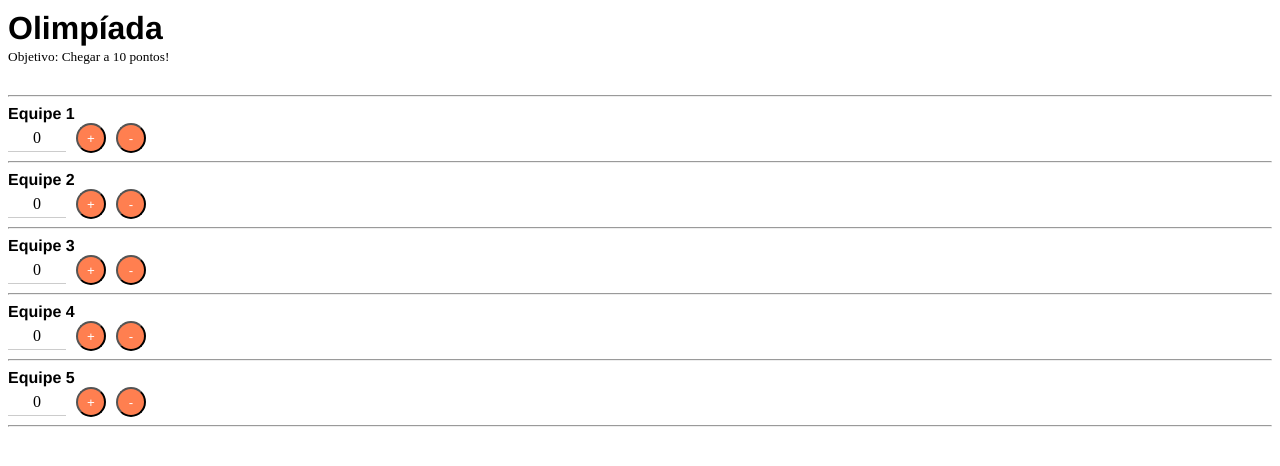
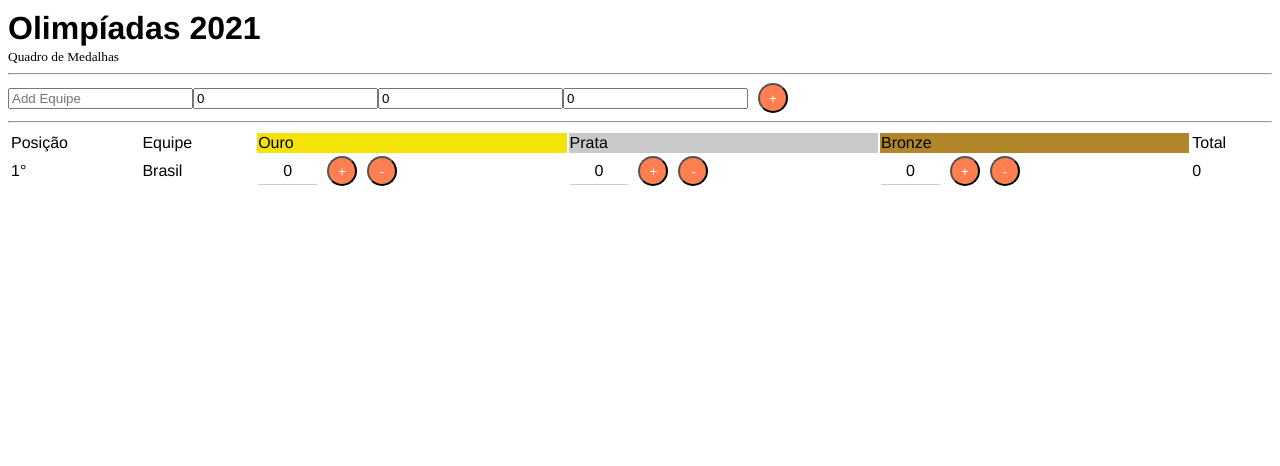
Before and after one commit to vlimonti/OlimpiadaVue, a Vue app: page / in a window 1280 px wide. Shown: the top 466 px of the page. Built offline with nearby package versions, Linux system fonts and the light colour scheme.

Commit message:
Ajuste Olimpiada

```diff
--- a/src/App.vue
+++ b/src/App.vue
@@ -1,22 +1,12 @@
 <template>
   <div id="app">
     <div class="titulo">
-      <h1>Olimpíada</h1>
-      <small>Objetivo: Chegar a 10 pontos!</small>
+      <h1>Olimpíadas 2021</h1>
+      <small>Quadro de Medalhas</small>
+      <hr>
+      <app-quadro></app-quadro>
     </div>
-    <div>
-      <hr>
-      <label>Equipe 1</label><app-contador></app-contador>
-      <hr>
-      <label>Equipe 2</label><app-contador></app-contador>
-      <hr>
-      <label>Equipe 3</label><app-contador></app-contador>
-      <hr>
-      <label>Equipe 4</label><app-contador></app-contador>
-      <hr>
-      <label>Equipe 5</label><app-contador></app-contador>
-      <hr>
-    </div>
+
   </div>
 </template>
 
--- a/src/Contador.vue
+++ b/src/Contador.vue
@@ -1,60 +1,68 @@
 <template>
-  <div class="contador">
-    <span>{{ contador }}</span>
-    <button @click="adicionar">+</button>
-    <button @click="subtrair">-</button>
-    <div v-if="result == true"
-        :class="cls"
-        class="resultado">{{ msg }}</div>
-  </div>
+    <tbody class="contador">
+        <tr v-for="(team, index) in sortedTeams" :key="team.id">
+            <td>{{ index+1 }}°</td>
+            <td>{{ team.nome }}</td>
+            <td>
+                <span>{{ team.medalhas.ouro }}</span>
+                <button @click="adicionar('ouro', team.id)">+</button>
+                <button @click="subtrair('ouro', team.id)">-</button>
+            </td>
+            <td>
+                <span>{{ team.medalhas.prata }}</span>
+                <button @click="adicionar('prata', team.id)">+</button>
+                <button @click="subtrair('prata', team.id)">-</button>
+            </td>
+            <td>
+                <span>{{ team.medalhas.bronze }}</span>
+                <button @click="adicionar('bronze', team.id)">+</button>
+                <button @click="subtrair('bronze', team.id)">-</button>
+            </td>
+            <td>{{ team.medalhas.total }}</td>
+        </tr>
+    </tbody>
 </template>
 
 <script>
-let posicao = 0;
+
 
 export default {
-    data() {
-        return {
-        contador: 0,
-        result: false,
-        msg: '',
-        cls: ''
-        }
-    },
-    computed: {
-        hasResult() {
-            return this.contador == 10
+    props: {
+        teams: {
+            type: Array,
+            required: true,
         }
     },
     methods: {
-        adicionar() {
-            if (this.result == false) {
-                this.contador++
+        adicionar(medalha, idTeam) {
+            for(var i=0; i < this.teams.length; i++) {
+                if(this.teams[i].id === idTeam) {
+                    this.teams[i].medalhas[medalha]++
+                    this.teams[i].medalhas.total++
+                }
             }
         },
-        subtrair() {
-            if (this.result == false) {
-                if (this.contador > 0) {
-                    this.contador--
+        subtrair(medalha, idTeam) {
+            for(var i=0; i < this.teams.length; i++) {
+                if(this.teams[i].id === idTeam) {
+                    if (this.teams[i].medalhas[medalha] > 0) {
+                        this.teams[i].medalhas[medalha]--
+                        this.teams[i].medalhas.total--
+                    }
                 }
             }
-        }
+        },
     },
-    watch: {
-        hasResult(value) {
-            if (value)
-                posicao++
-                this.msg = posicao+"° Lugar"
-                this.result = true
-                if(posicao == 1)
-                    this.cls = 'ouro'
-                else if(posicao == 2)
-                    this.cls = 'prata'
-                else if (posicao == 3)
-                    this.cls = 'bronze'
-                else
-                    this.cls = ''
-        }
+    computed: {
+        sortedTeams: function (){
+            return this.teams.slice().sort(function(a, b){
+                if (a.medalhas.total > b.medalhas.total)
+                    return -1
+                if (a.medalhas.total < b.medalhas.total)
+                    return 1
+                return 0
+            });
+        },
     }
 }
 </script>
--- /dev/null
+++ b/src/Quadro.vue
@@ -0,0 +1,115 @@
+<template>
+  <div class="contador">
+      <input type="text" v-model="newTeam" placeholder="Add Equipe">
+      <input type="number" v-model="newOuro" placeholder="Qtde Ouro">
+      <input type="number" v-model="newPrata" placeholder="Qtde Prata">
+      <input type="number" v-model="newBronze" placeholder="Qtde Bronze">
+      <button @click="addEquipe()">+</button>
+      <hr>
+      <table class="tabela-medalhas">
+          <thead>
+              <tr>
+                  <td>Posição</td>
+                  <td>Equipe</td>
+                  <td class="ouro">Ouro</td>
+                  <td class="prata">Prata</td>
+                  <td class="bronze">Bronze</td>
+                  <td>Total</td>
+              </tr>
+          </thead>
+          <app-contador :teams="equipe"></app-contador>
+      </table>
+  </div>
+</template>
+
+<script>
+import Contador from './Contador.vue'
+
+export default {
+    data: function () {
+        return {
+            equipe: [{
+                id: 1,
+                nome: "Brasil",
+                medalhas: {
+                    ouro: 0,
+                    prata: 0,
+                    bronze: 0,
+                    total: 0
+                }
+            }],
+            newId: 2,
+            newTeam: '',
+            newOuro: 0,
+            newPrata: 0,
+            newBronze: 0
+        };
+    },
+    components: {
+        appContador: Contador
+    },
+    methods: {
+        addEquipe() {
+            let qtdOuro = this.newOuro < 0 ? 0 : this.newOuro
+            let qtdPrata = this.newPrata < 0 ? 0 : this.newPrata
+            let qtdBronze = this.newBronze < 0 ? 0 : this.newBronze
+
+            this.equipe.push({
+                id: this.newId++,
+                nome: this.newTeam,
+                medalhas: {
+                    ouro: qtdOuro,
+                    prata: qtdPrata,
+                    bronze: qtdBronze,
+                    total: (parseInt(qtdOuro) + parseInt(qtdPrata) + parseInt(qtdBronze))
+                }
+            });
+        }
+    }
+}
+</script>
+
+<style>
+    .contador span {
+    border-bottom: 1px solid #ccc;
+    height: 30px;
+    padding: 5px 25px;
+    }
+
+    .contador button {
+    height: 30px;
+    width: 30px;
+    border-radius: 15px;
+    background-color: coral;
+    color: white;
+    margin-left: 10px;
+    outline: none;
+    }
+
+    .resultado {
+        background-color: white;
+        color: black;
+        font-family: 'Franklin Gothic Medium', 'Arial Narrow', Arial, sans-serif;
+        width:20%;
+    }
+
+    .ouro {
+        background-color: rgb(243, 227, 6);
+        color: black;
+    }
+
+    .prata {
+        background-color: rgb(201, 201, 201);
+        color: black;
+    }
+
+    .bronze {
+        background-color: rgb(177, 134, 41);
+        color: black;
+    }
+
+    .tabela-medalhas {
+        width: 100%;
+        font-family: 'Franklin Gothic Medium', 'Arial Narrow', Arial, sans-serif;
+    }
+</style>
--- a/src/main.js
+++ b/src/main.js
@@ -1,9 +1,11 @@
 import Vue from 'vue'
 import App from './App.vue'
 import Contador from './Contador.vue'
+import Quadro from './Quadro.vue'
 
 Vue.config.productionTip = false
 Vue.component('app-contador', Contador)
+Vue.component('app-quadro', Quadro)
 
 new Vue({
   render: h => h(App)
```
